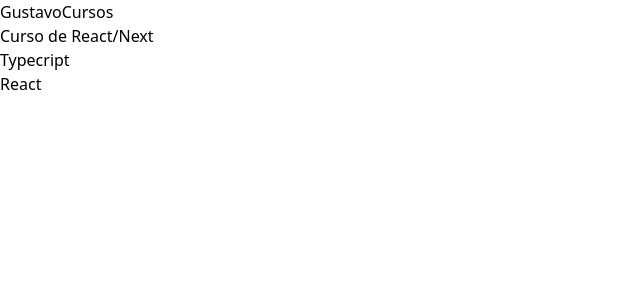
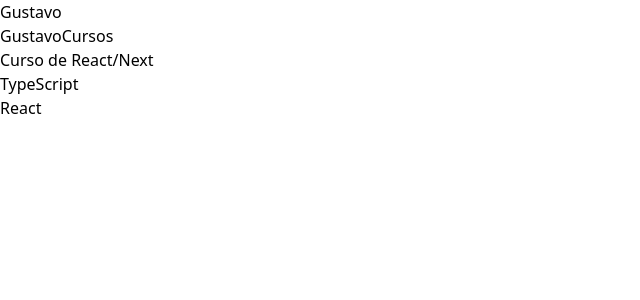
Before and after one commit to gustamoraiss/practice, a Next.js app in the folder PWEB/projeto1/projeto1/: page / in a window 1280 px wide. Shown: the top 300 px of the page, without its empty margins (0-640 px from the left). Built offline with nearby package versions, Linux system fonts and the light colour scheme.

Commit message:
adiciona alterações da aula 3 - escopo de variaveis

```diff
--- a/PWEB/projeto1/projeto1/src/pages/index.tsx
+++ b/PWEB/projeto1/projeto1/src/pages/index.tsx
@@ -11,12 +11,20 @@ const geistMono = Geist_Mono({
   subsets: ["latin"],
 });*/
 
+const nome = 'Gustavo'
+let canal = 'GustavoCursos'
+
+function retNome() {
+  return nome
+}
+
 export default function Home() {
   return (
     <main>
-      <div>GustavoCursos</div>
+      <div>{retNome()}</div>
+      <div>{canal}</div>
       <div>Curso de React/Next</div>
-      <div>Typecript</div>
+      <div>TypeScript</div>
       <div>React</div>
     </main>
   );
```
